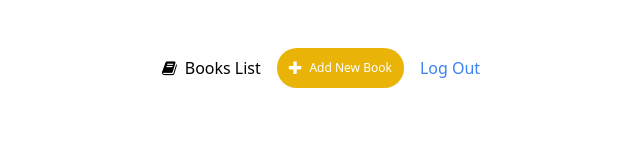
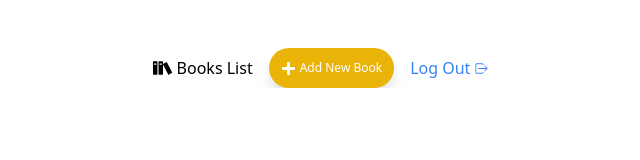
Before and after one commit to RoshanRajcmd/myreads-web-app, a React (Create React App) app: page /MyReads/Home in a window 1280 px wide. Shown: the top 160 px of the page, without its empty margins (319-959 px from the left). Built offline with nearby package versions, Linux system fonts and the light colour scheme.

Commit message:
Fixed Icon discripency issue by replacing Fontawsome with react-icon package

```diff
--- a/package.json
+++ b/package.json
@@ -3,11 +3,6 @@
   "version": "0.1.0",
   "private": true,
   "dependencies": {
-    "@fortawesome/fontawesome-svg-core": "^6.7.1",
-    "@fortawesome/free-brands-svg-icons": "^6.7.1",
-    "@fortawesome/free-regular-svg-icons": "^6.7.1",
-    "@fortawesome/free-solid-svg-icons": "^6.7.1",
-    "@fortawesome/react-fontawesome": "^0.2.2",
     "@testing-library/jest-dom": "^5.17.0",
     "@testing-library/react": "^13.4.0",
     "@testing-library/user-event": "^13.5.0",
@@ -15,6 +10,7 @@
     "nth-check": "^2.1.1",
     "react": "^18.3.1",
     "react-dom": "^18.3.1",
+    "react-icons": "^5.3.0",
     "react-router-dom": "^6.28.0",
     "react-scripts": "^5.0.1",
     "react-toastify": "^10.0.6",
--- a/public/index.html
+++ b/public/index.html
@@ -8,7 +8,6 @@
   <meta name="theme-color" content="#000000" />
   <meta name="description" content="MyRead web application for your books lists" />
   <title>MyReads Web App</title>
-  <link rel="stylesheet" href="https://cdnjs.cloudflare.com/ajax/libs/font-awesome/4.7.0/css/font-awesome.min.css">
 </head>
 
 <body>
--- a/src/components/Hearder.js
+++ b/src/components/Hearder.js
@@ -1,6 +1,10 @@
 import React from 'react'
 import { useNavigate } from 'react-router-dom';
 import { toastSuccess } from '../api/ToastService';
+import { ImBooks } from "react-icons/im";
+import { IoIosLogOut } from "react-icons/io";
+import { FaPlus } from "react-icons/fa";
+
 
 export function Header({ toggleAddBookModal, noOfBooks }) {
     const navigate = useNavigate();
@@ -13,18 +17,18 @@ export function Header({ toggleAddBookModal, noOfBooks }) {
     return (
         <header class="flex flex-row justify-between items-center mt-12">
             <div class="flex flex-row items-center w-auto ms-auto me-auto overflow-hidden gap-4 ">
-                <p>
-                    <i class="fa fa-solid fa-book mr-2" />Books List {noOfBooks}
+                <p class="flex items-center">
+                    <ImBooks class="mr-1" size="20px" />Books List {noOfBooks}
                 </p>
-                <button onClick={() => toggleAddBookModal(true)} class="flex items-center text-white bg-yellow-500 text-xs font-medium p-3 whitespace-normal rounded-3xl shadow-sm transition-shadow">
-                    <i class="fa fa-plus fa-lg mr-2" alt="Add New Book"></i>Add New Book
+                <button onClick={() => toggleAddBookModal(true)} class="flex items-center text-white bg-yellow-500 text-xs font-medium p-3 whitespace-normal rounded-3xl drop-shadow-xl">
+                    <FaPlus class="mr-1" size="15px" />Add New Book
                 </button>
 
                 <button
                     onClick={redirectToLogin}
-                    class="text-blue-500 hover:underline">
+                    class="text-blue-500 hover:underline flex items-center">
                     Log Out
-                    <i class="fa fa-right-from-bracket" alt="Log Out" />
+                    <IoIosLogOut class="ml-1" size="15px" />
                 </button>
             </div>
         </header>
--- a/src/components/Login.js
+++ b/src/components/Login.js
@@ -2,6 +2,7 @@ import React, { useState, useEffect } from 'react';
 import { useNavigate } from 'react-router-dom';
 import { validateUserCred } from '../api/UserService';
 import { toastSuccess, toastError } from '../api/ToastService';
+import { IoMdEye } from "react-icons/io";
 
 export function Login() {
     const [email, setEmail] = useState('');
@@ -106,9 +107,7 @@ export function Login() {
                             required
                         />
                         <button type="button" class="focus:outline-none -ml-8" onClick={handlePasswordVisibility}>
-                            <img src=
-                                "https://media.geeksforgeeks.org/wp-content/uploads/20240227164304/visible.png"
-                                alt="View / Hide password" class="w-4"></img>
+                            <IoMdEye />
                         </button>
                     </div>
 
--- a/src/components/Register.js
+++ b/src/components/Register.js
@@ -2,6 +2,7 @@ import React, { useState } from 'react';
 import { useNavigate } from 'react-router-dom';
 import { isUserByEmailExist, addUser } from '../api/UserService';
 import { toastSuccess, toastError } from '../api/ToastService';
+import { IoMdEye } from "react-icons/io";
 
 
 export function Register() {
@@ -120,9 +121,7 @@ export function Register() {
                             required
                         />
                         <button type="button" class="focus:outline-none -ml-8" onClick={handlePasswordVisibility}>
-                            <img src=
-                                "https://media.geeksforgeeks.org/wp-content/uploads/20240227164304/visible.png"
-                                alt="View Password" class="w-4"></img>
+                            <IoMdEye />
                         </button>
                     </div>
 
```
Also changed, not shown: 1 other file (tests, documents, lock files or other folders).
